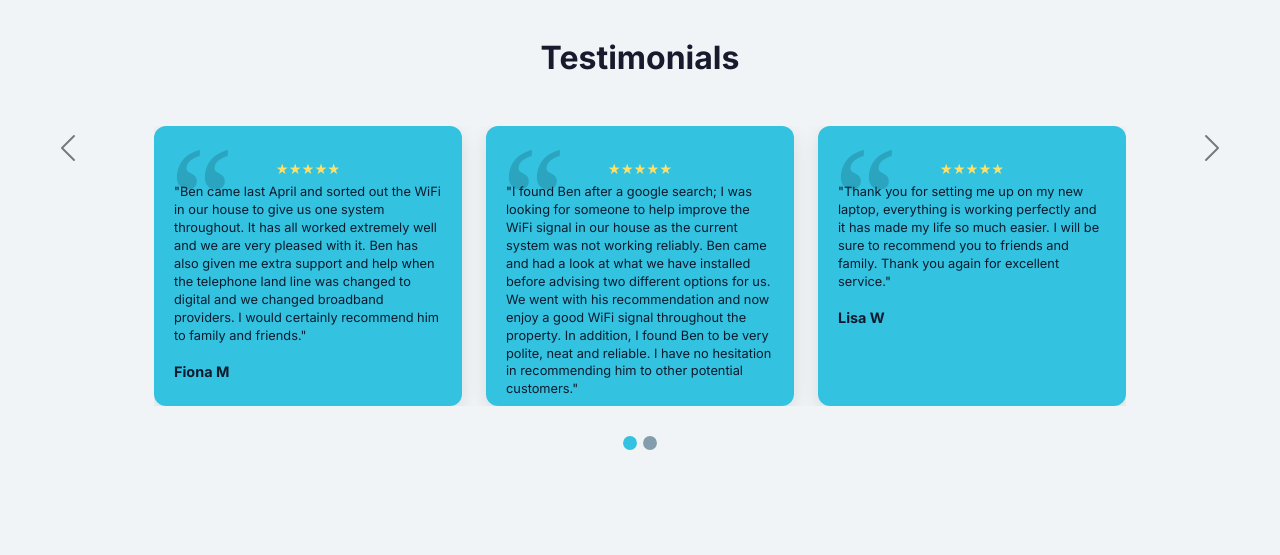
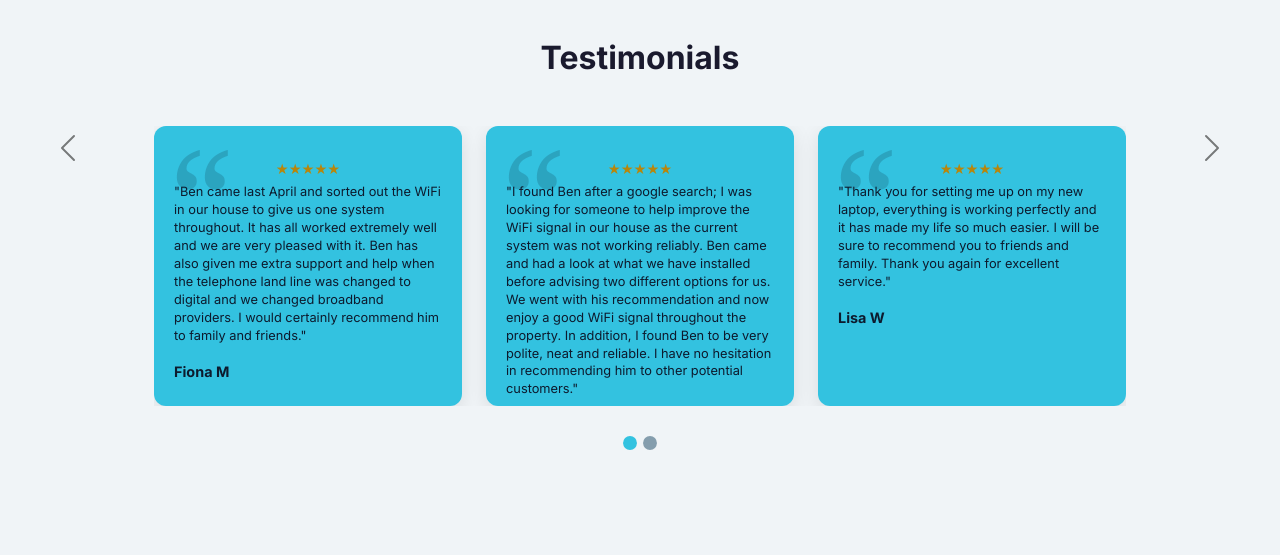
Before and after one commit to jolantadjatlova/thetechwhizz, a Django app: template home/templates/home/home_page.html in a window 1280 px wide. Shown: the part 1544-2099 px from the top of the page. Run offline with Django 5.2, Linux system fonts and the light colour scheme; the template is opened without the code that fills it, so the values that code supplies are empty; parts of the project's set-up code (start-up, migrations or seed data) failed here and were passed over.

Commit message:
Darken testimonial star rating color for contrast compliance

```diff
--- a/static/css/main.css
+++ b/static/css/main.css
@@ -364,7 +364,7 @@ h1, h2, h3 {
 }
 
 .stars {
-    color: #ffe066;
+    color: #b8860b;
     font-size: 0.9rem;
     margin: 8px 0 4px;
     text-align: center;
```
